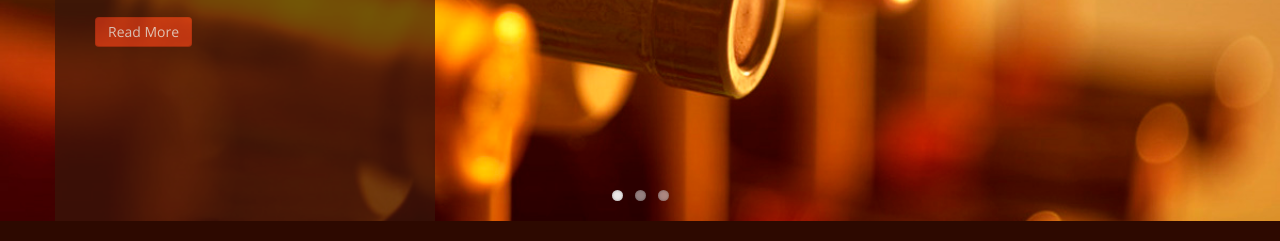
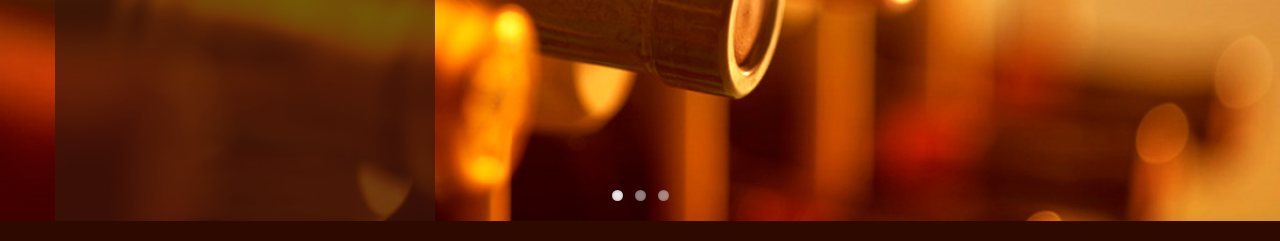
Before and after one commit to xDOYLEYx/crownpub, a plain HTML site: page index.html in a window 1280 px wide. Shown: the part 297-538 px from the top of the page. Drawn offline with nearby package versions, Linux system fonts and the light colour scheme.

Commit message:
Read More btn

```diff
--- a/index.html
+++ b/index.html
@@ -73,7 +73,7 @@
                                 <div class="slider-text">
                                     Red wine, white wine, chardonnay, merlot, sparkling wine; Whatever your taste is you will be satisfied with our rich selection of Australian and imported wine.
                                 </div>
-                                <a class="btn btn-primary">Read More</a>
+                                <!--a class="btn btn-primary">Read More</a-->
                             </div>
                         </div>
                     </div>
@@ -87,7 +87,7 @@
                                 <div class="slider-text">
                                     The hotel is open for lunch and dinner seven days a week and offers an inviting atmosphere with great service and a fine selection of food, beer and wine.
                                 </div>
-                                <a class="btn btn-primary">Read More</a>
+                                <!--a class="btn btn-primary">Read More</a-->
                             </div>
                         </div>
                     </div>
@@ -102,7 +102,7 @@
                                 <div class="slider-text">
                                     The hotel offers a range of dining options whether it is a casual alfresco lunch or a sumptuous dinner or simply drinks with friends the Crown Hotel has it all.
                                 </div>
-                                <a class="btn btn-primary">Read More</a>
+                                <!--a class="btn btn-primary">Read More</a-->
                             </div>
                         </div>
                     </div>
```
